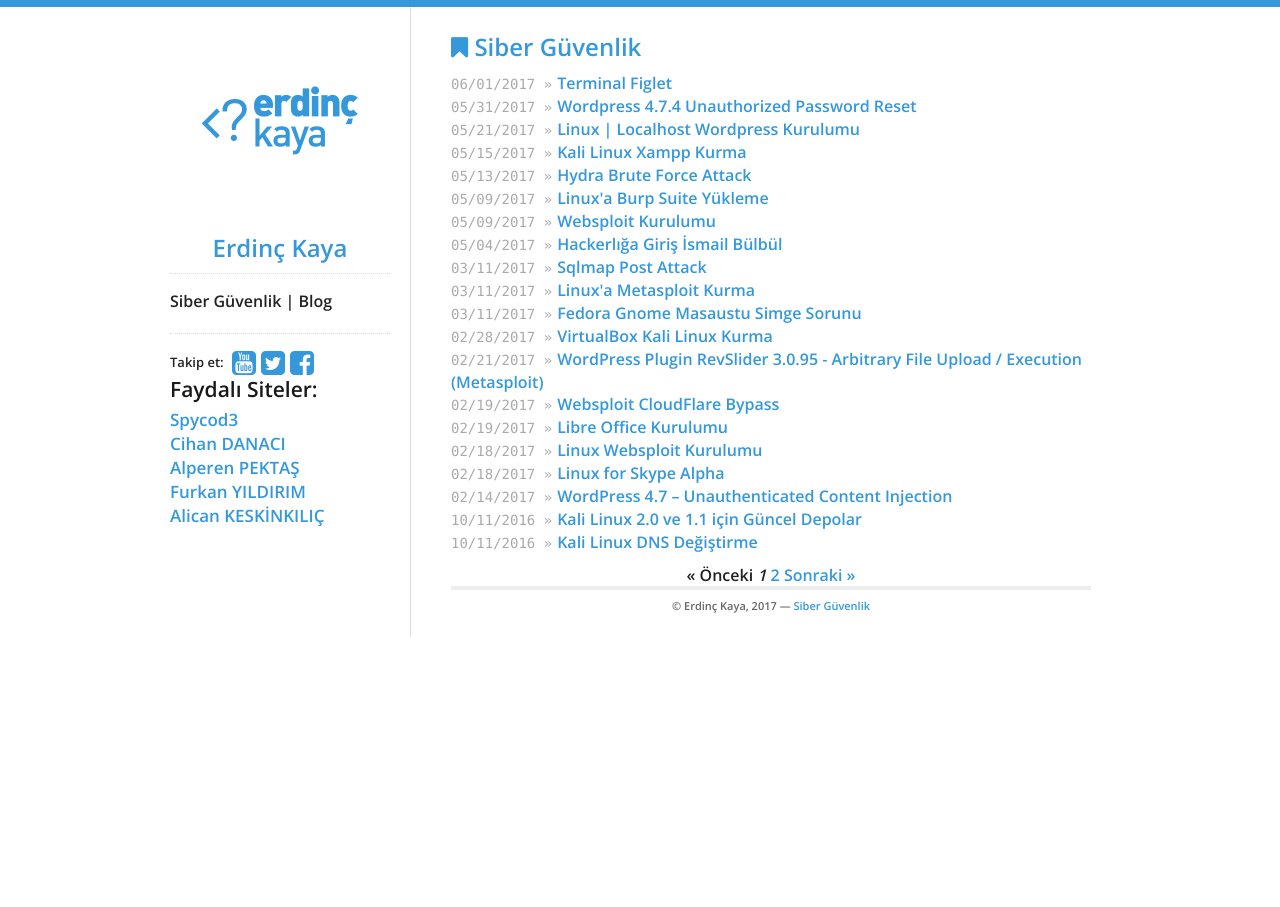
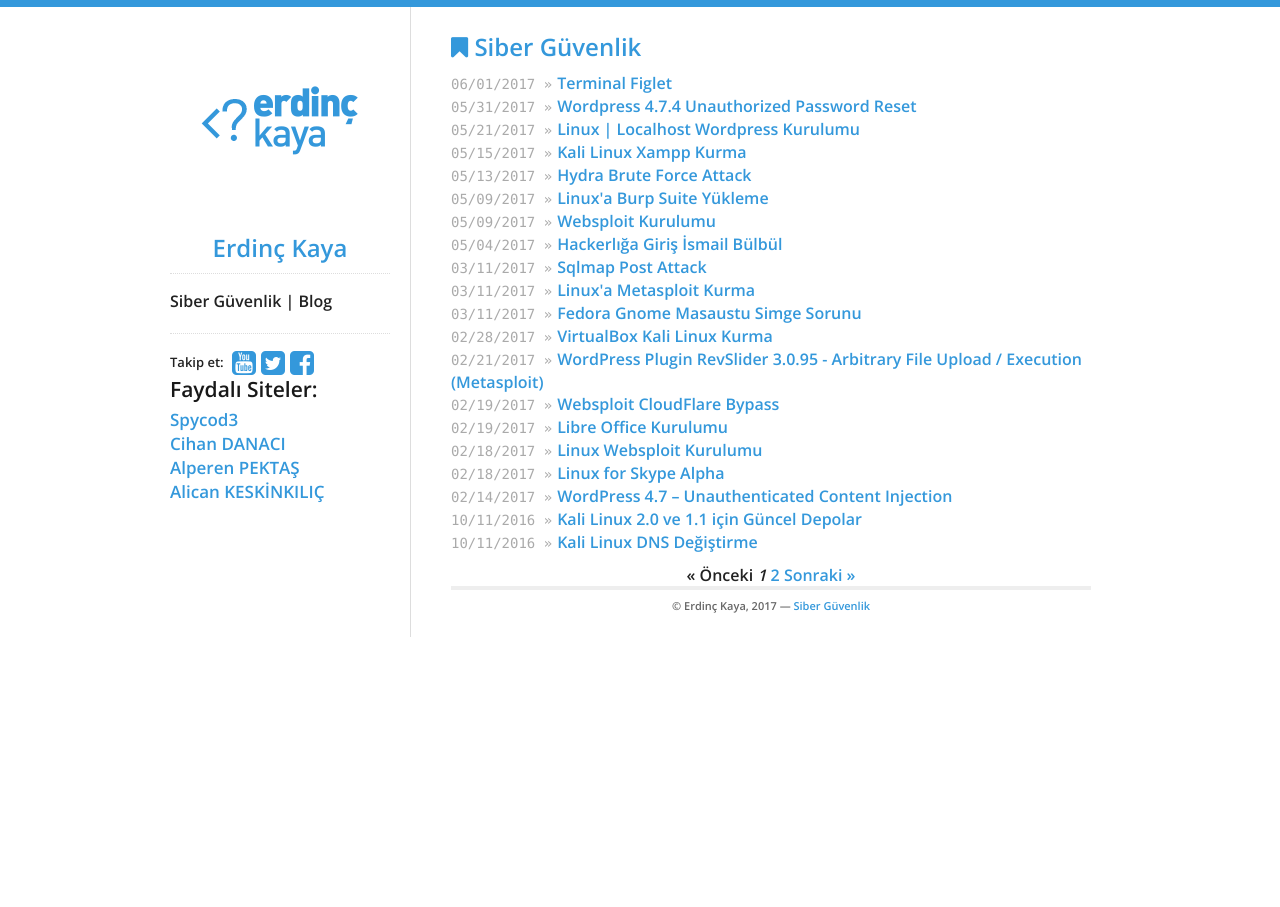
Before and after one commit to denemevol3/denemevol, a Jekyll site: the page built from index.html, in a window 1280 px wide. Built offline with Jekyll 4.4.1, drawn with Linux system fonts in a browser that asks for light colours; nearby versions of some CDN libraries; the list of posts is cut into pages by our own code.

Commit message:
Update sidebar.html

```diff
--- a/_includes/sidebar.html
+++ b/_includes/sidebar.html
@@ -17,7 +17,6 @@
     <h5><a href="http://www.spycod3.org" target="_blank">Spycod3</a><br>
     <a href="https://cihandanaci.com" target="_blank">Cihan DANACI</a><br>
     <a href="http://alperenpektas.com/" target="_blank">Alperen PEKTAŞ</a><br>
-    <a href="https://www.furkansec.com" target="_blank">Furkan YILDIRIM</a><br>
     <a href="http://www.alicankeskinkilic.org" target="_blank">Alican KESKİNKILIÇ</a></h5>
   </div>
 </nav>
```
